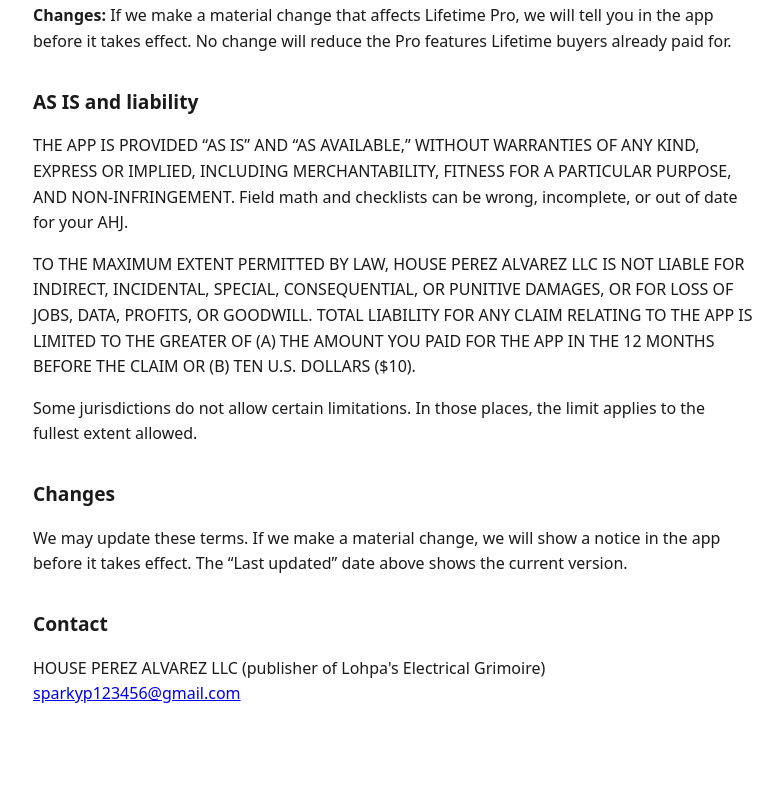
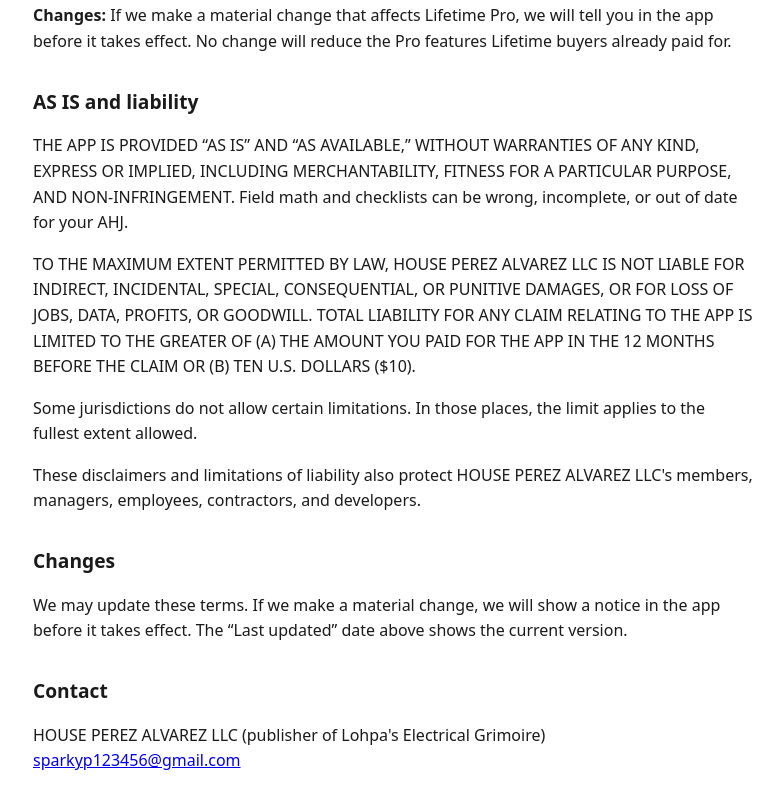
Before and after one commit to Palvarez123456/lohpa-grimoire-privacy, a plain HTML site: page terms.html in a window 1280 px wide. Shown: the part 2244-3050 px from the top of the page, without its empty margins (247-1030 px from the left). Before the commit the page ends 2983 px from the top, so only its background shows below. Drawn offline with Linux system fonts and the light colour scheme.

Commit message:
Cover members and developers in the Terms liability limit.

```diff
--- a/terms.html
+++ b/terms.html
@@ -68,6 +68,7 @@
   <p>THE APP IS PROVIDED “AS IS” AND “AS AVAILABLE,” WITHOUT WARRANTIES OF ANY KIND, EXPRESS OR IMPLIED, INCLUDING MERCHANTABILITY, FITNESS FOR A PARTICULAR PURPOSE, AND NON-INFRINGEMENT. Field math and checklists can be wrong, incomplete, or out of date for your AHJ.</p>
   <p>TO THE MAXIMUM EXTENT PERMITTED BY LAW, HOUSE PEREZ ALVAREZ LLC IS NOT LIABLE FOR INDIRECT, INCIDENTAL, SPECIAL, CONSEQUENTIAL, OR PUNITIVE DAMAGES, OR FOR LOSS OF JOBS, DATA, PROFITS, OR GOODWILL. TOTAL LIABILITY FOR ANY CLAIM RELATING TO THE APP IS LIMITED TO THE GREATER OF (A) THE AMOUNT YOU PAID FOR THE APP IN THE 12 MONTHS BEFORE THE CLAIM OR (B) TEN U.S. DOLLARS ($10).</p>
   <p>Some jurisdictions do not allow certain limitations. In those places, the limit applies to the fullest extent allowed.</p>
+  <p>These disclaimers and limitations of liability also protect HOUSE PEREZ ALVAREZ LLC's members, managers, employees, contractors, and developers.</p>
 
   <h2>Changes</h2>
   <p>We may update these terms. If we make a material change, we will show a notice in the app before it takes effect. The “Last updated” date above shows the current version.</p>
```
